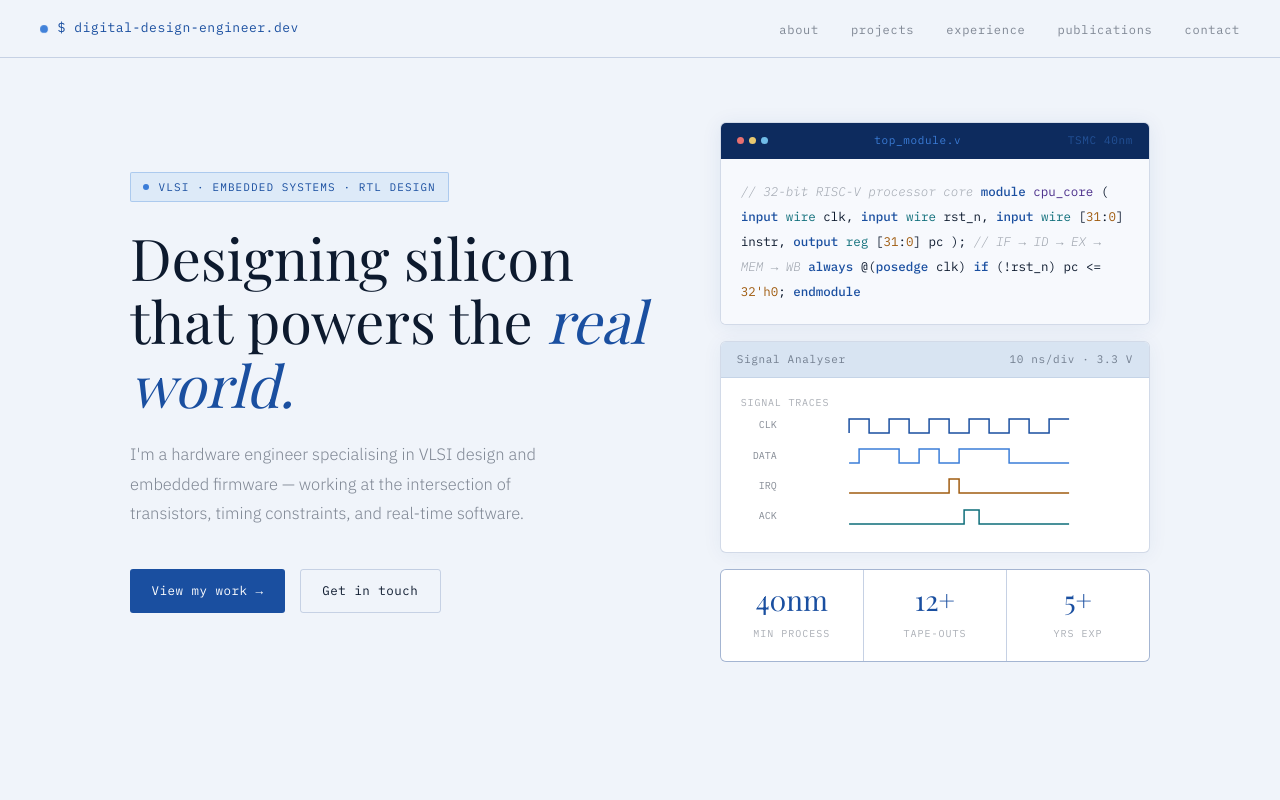
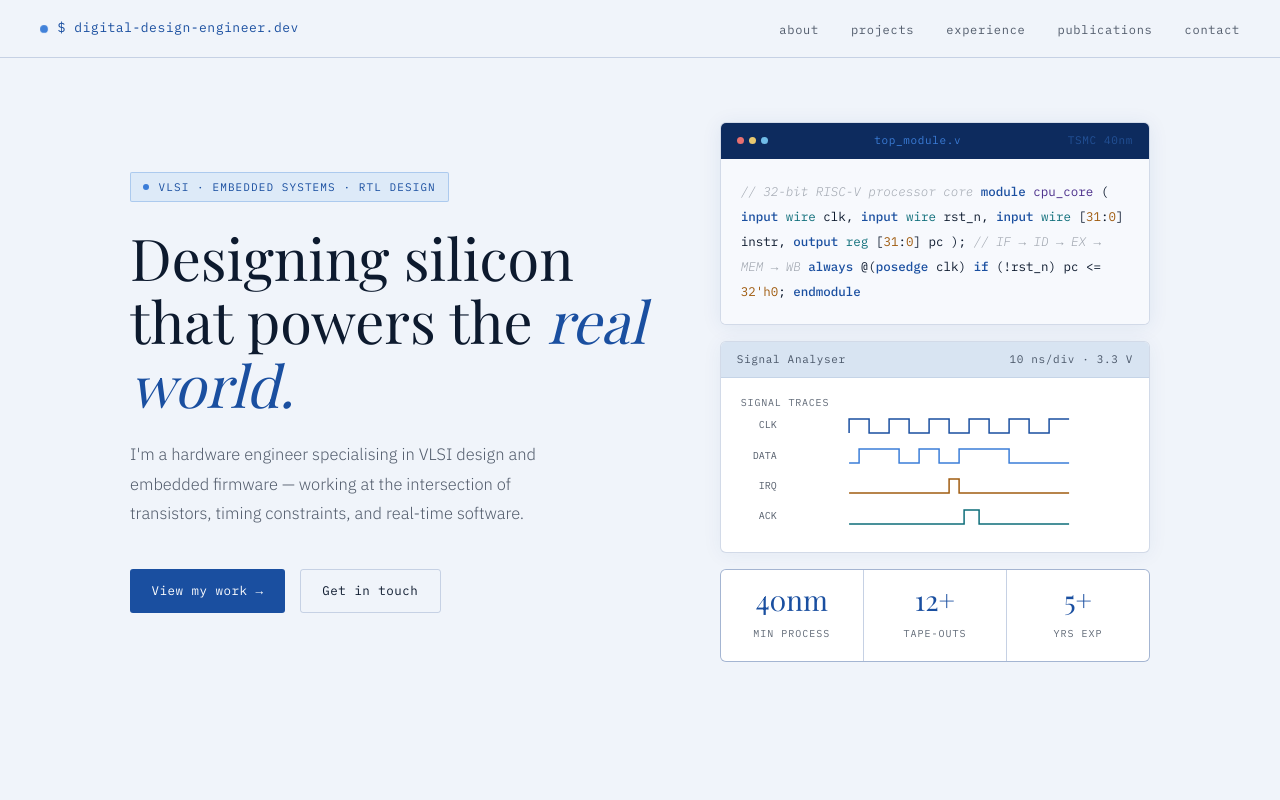
Before and after one commit to yeshvanth-m/yeshvanth-m.github.io, a plain HTML site: page index.html in a window 1280 px wide. Shown: the top 800 px of the page. Drawn offline with nearby package versions, Linux system fonts and the light colour scheme; a web font is replaced by a local one.

Commit message:
Change font color

```diff
--- a/index.html
+++ b/index.html
@@ -12,7 +12,7 @@
     :root {
       --bg: #f0f4fa; --bg2: #e6edf7; --bg3: #d8e4f2; --surface: #ffffff;
       --border: rgba(30,70,140,0.10); --border-md: rgba(30,70,140,0.20);
-      --text: #0d1a2e; --muted: rgba(13,26,46,0.50); --muted2: rgba(13,26,46,0.35);
+      --text: #0d1a2e; --muted: rgba(13,26,46,0.70); --muted2: rgba(13,26,46,0.65);
       --blue: #1a4fa0; --blue-mid: #3b7dd8; --blue-light: #ddeaf8; --blue-dark: #0d2b5e;
       --teal: #0e6e7a; --teal-light: #d6f0f3;
       --amber: #a05c10; --amber-light: #fdecd6;
```
